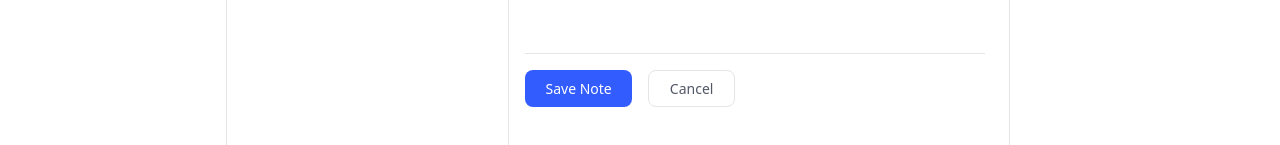
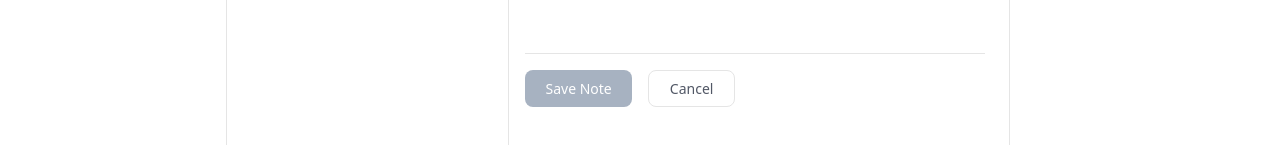
Before and after one commit to bakeji/notes, a Next.js app: page / in a window 1280 px wide. Both pictures are taken after typing "Sample" into the empty fields and a click on the button "+ Create New Note". Shown: the part 571-716 px from the top of the page. Built offline with nearby package versions, Linux system fonts and the light colour scheme; no server answers; the database is empty.

Commit message:
add loading state and disable save button when content is empty

```diff
--- a/components/notecontent.tsx
+++ b/components/notecontent.tsx
@@ -1,13 +1,15 @@
 "use client";
 import { useNoteContext } from "@/context/noteContext";
 import Image from "next/image";
-import { useEffect} from "react";
+import { useEffect, useState} from "react";
 import { getDatabase, push, ref, set} from "firebase/database";
 import { app } from "@/firebase";
 import { getAuth } from "firebase/auth";
 import SettingsPage from "./settingsPage";
 import NoteNav from "./noteNav";
 import { useRouter } from "next/navigation";
+import Loading from "./loading";
+
 
 export type ArcAndDelProps = {
   archiveNotes: ()=>void,
@@ -19,6 +21,7 @@ export default function NoteContent({archiveNotes, restoreNotes,  deleteNote}: A
   const { selectedNotes, formatDate, showSettings, showSelectedSetting, setNavId, theme, showClickedNote, isNewNote, textInput, setTextInput} = useNoteContext();
   const userId = getAuth(app).currentUser?.uid
   const router = useRouter()
+  const [loading, setLoading] = useState(false)
 
   useEffect(()=>{
     if(isNewNote){
@@ -63,6 +66,7 @@ export default function NoteContent({archiveNotes, restoreNotes,  deleteNote}: A
   }
 
   async function saveNote() {
+    setLoading(true)
     const db = getDatabase(app);
     const noteRef  = ref(db,'users/notes/'+ userId);
     const currentTimestamp = new Date().toISOString();
@@ -70,9 +74,7 @@ export default function NoteContent({archiveNotes, restoreNotes,  deleteNote}: A
     try {
       if (!userId) {
         router.push('/login')
-        console.log('id not available')
         return;
-
       }
         if (!isNewNote && selectedNotes && selectedNotes.id) {
           const specificNoteRef = ref(db, `users/notes/${userId}/${selectedNotes.id}`);
@@ -97,11 +99,9 @@ export default function NoteContent({archiveNotes, restoreNotes,  deleteNote}: A
     }
     finally{
       setNavId(1)
+      setLoading(false)
     }
   }
-
-
-
 
   return (
     <div className={`w-[50%] pt-5 pl-4 mr-auto border-r max-lg:border-none ${showSettings? 'ml-[5px] w-[70%] max-lg:block ': 'ml-[20px'} ${showClickedNote || showSelectedSetting||isNewNote?'max-lg:block max-lg:ml-0 max-lg:w-[95%] max-lg:mx-auto ' : 'max-lg:hidden'}  `}>
@@ -163,8 +163,8 @@ export default function NoteContent({archiveNotes, restoreNotes,  deleteNote}: A
       </div>
 
       <div className="flex items-start py-4  gap-4 max-lg:hidden ">
-        <button onClick={saveNote} className="w-[107px] h-[37px] px-[12px] text-center rounded-[8px] font-[500] text-[14px] bg-[#335CFF] text-[#FFFFFF]">
-          Save Note
+        <button onClick={saveNote} disabled={textInput.content.trim() ==='' } className={`w-[107px] h-[37px] px-[12px] text-center rounded-[8px] font-[500] text-[14px] bg-[#335CFF] text-[#FFFFFF] ${textInput.content.trim()=== ''? 'cursor-not-allowed bg-[#A7B2C1] text-[#FFFFFF]': ''}`}>
+          { loading? <Loading /> :'Save Note'}
         </button>
         <button className="w-[87px] h-[37px] px-[12px] text-center bg-transparent border rounded-[8px]  font-[500] text-[14px] bg-[#F3F5F8] text-[#525866]">
           Cancel
```
